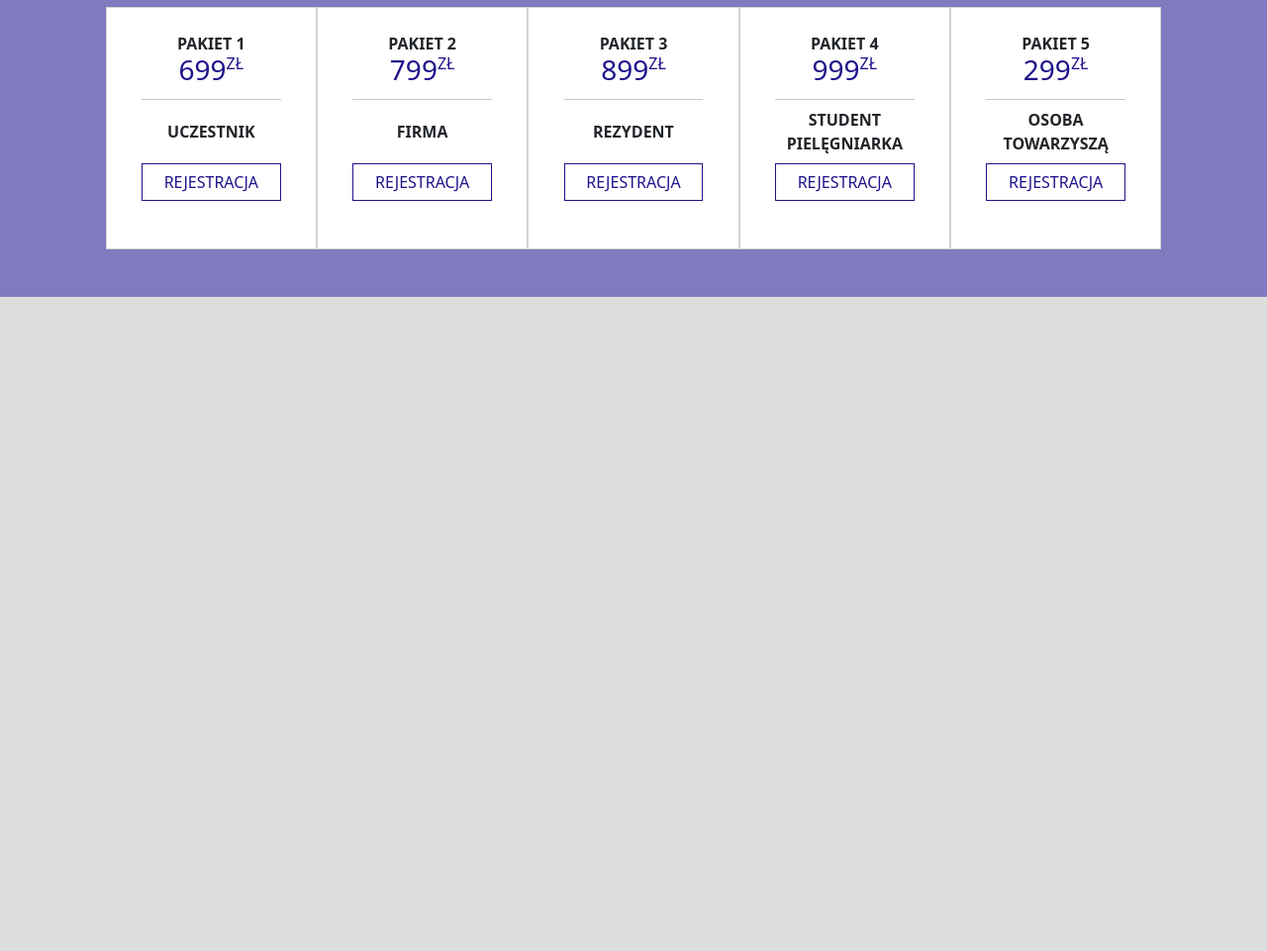
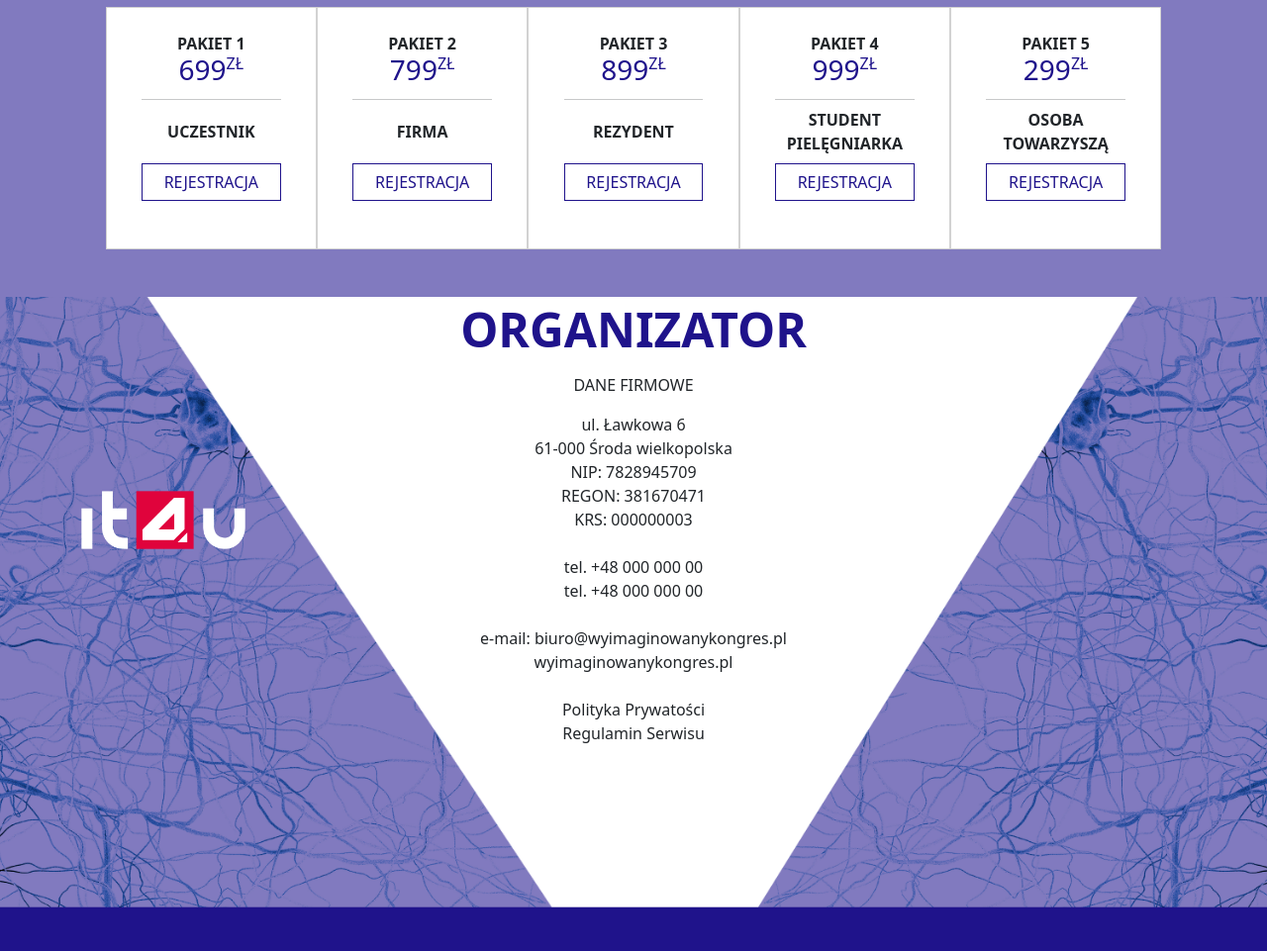
Before and after one commit to mg300/Kongres, a website: page index.html in a window 1280 px wide. Shown: the part 1732-2693 px from the top of the page at 99% size. Before the commit the page ends 2032 px from the top, so only its background shows below. Drawn offline with Linux system fonts and the light colour scheme.

Commit message:
feat: add footer

```diff
--- a/index.html
+++ b/index.html
@@ -45,7 +45,7 @@
               </p>
             </div>
             <div class="col-lg-5 p-0">
-              <img class="img-fluid" src="./assets/2/prof.png" alt="profesor" />
+              <img class="img-fluid" src="./assets/prof.png" alt="profesor" />
             </div>
           </div>
         </div>
@@ -109,6 +109,32 @@
           </div>
         </div>
       </section>
+      <footer class="position-relative">
+        <div class="container text-center pb-8 pt-1">
+          <div class="row">
+            <div class="col-lg-2 mt-lg-8">
+              <img class="img-fluid" src="assets/logo.png" alt="Logo IT4U" />
+            </div>
+            <div class="col-lg-8">
+              <p class="text-primary display-5 text-uppercase fw-semibold">Organizator</p>
+              <p class="text-uppercase text-bold">Dane firmowe</p>
+              <p>
+                ul. Ławkowa 6<br />
+                61-000 Środa wielkopolska<br />
+                NIP: 7828945709<br />
+                REGON: 381670471<br />
+                KRS: 000000003<br />
+                <br />tel. +48 000 000 00<br />
+                tel. +48 000 000 00<br /><br />
+                e-mail: biuro@wyimaginowanykongres.pl<br />
+                wyimaginowanykongres.pl<br /><br />
+                Polityka Prywatości<br />
+                Regulamin Serwisu
+              </p>
+            </div>
+          </div>
+        </div>
+      </footer>
     </div>
     <script src="js/bootstrap.bundle.min.js"></script>
     <script src="js/script.js"></script>
--- a/scss/style.scss
+++ b/scss/style.scss
@@ -63,3 +63,7 @@ body {
   align-items: center;
   justify-content: center;
 }
+footer {
+  background: #151515 url("../assets/Footer.png") no-repeat center center;
+  background-size: cover;
+}
```
Also changed, not shown: assets/1/AdobeStock_179849148-min.png (deleted), assets/1/AdobeStock_300164877 3-min.png (deleted), assets/1/AdobeStock_76195463-min.png (deleted), assets/1/Inteligentny obiekt wektorowy kopia 3-min.png (deleted), assets/1/Layer 45-min.png (deleted), assets/Footer.png (added), assets/logo.png (renamed from assets/3/log_it4uo.png), assets/prof-min.png (renamed from assets/2/prof-min.png), assets/prof.png (renamed from assets/2/prof.png), css/style.css, 4 other files.
